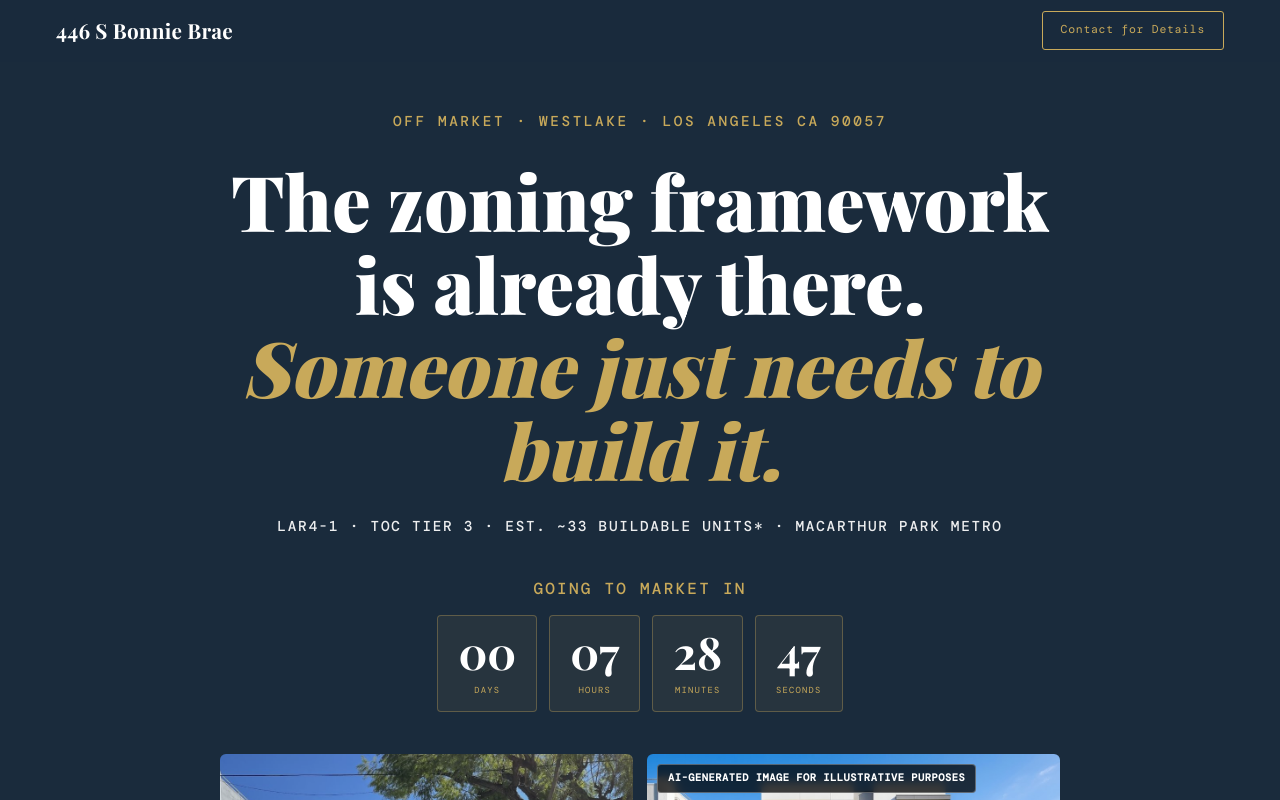
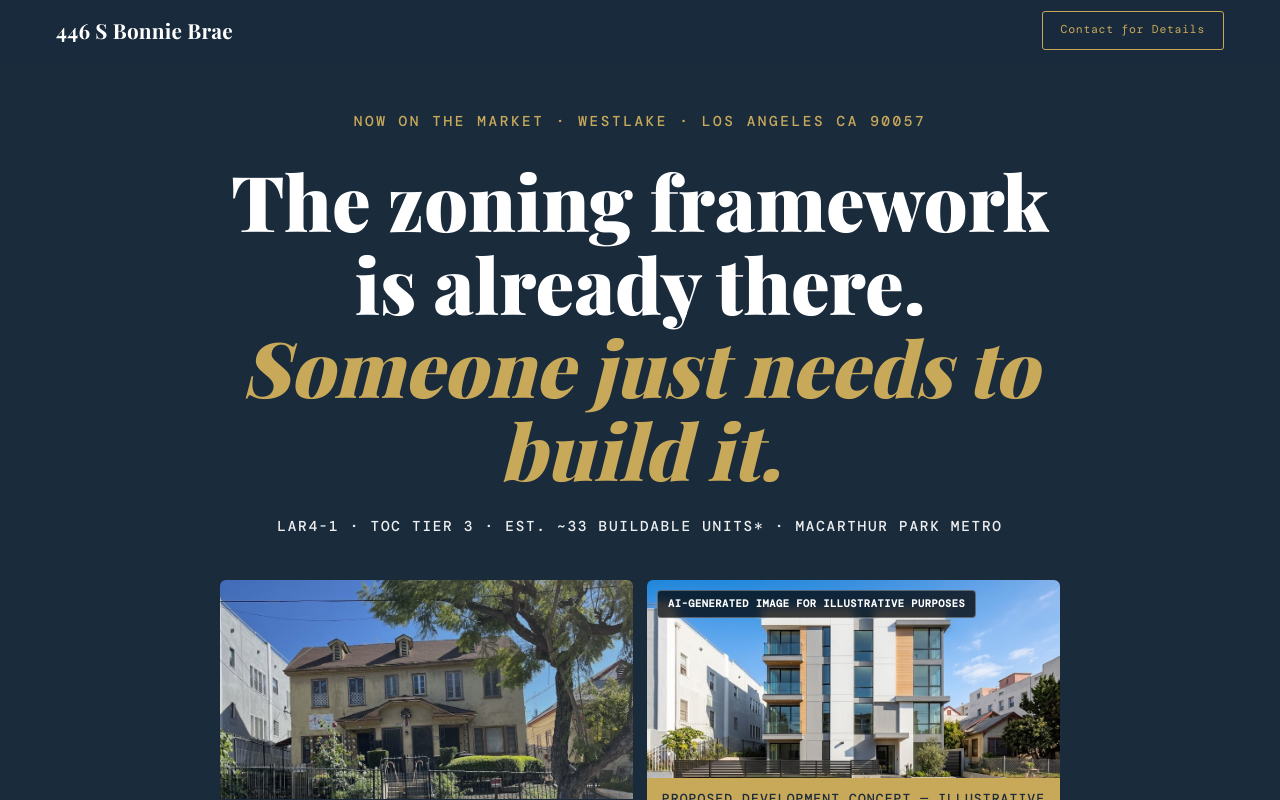
Before and after one commit to Ebenyi1976/446-bonnie-brea, a Next.js app: page / in a window 1280 px wide. Shown: the top 800 px of the page. Built offline with nearby package versions, Linux system fonts and the light colour scheme.

Commit message:
Launch day updates: now on market, remove countdowns, update scarcity and meta

```diff
--- a/app/layout.tsx
+++ b/app/layout.tsx
@@ -22,8 +22,8 @@ const dmMono = DM_Mono({
 })
 
 export const metadata: Metadata = {
-  title: '446 S Bonnie Brae Street — Development Opportunity · Los Angeles',
-  description: 'Off-market multifamily development opportunity in Westlake, Los Angeles. TOC Tier 3. LAR4-1. Est. ~33 buildable units. MacArthur Park Metro adjacent.',
+  title: '446 S Bonnie Brae Street — Now on the Market · Los Angeles',
+  description: 'Multifamily development opportunity now on the market in Westlake, Los Angeles. TOC Tier 3. LAR4-1. Est. ~33 buildable units. MacArthur Park Metro adjacent. Contact Edit Benyi DRE #01918439.',
 }
 
 export default function RootLayout({ children }: { children: React.ReactNode }) {
--- a/app/page.tsx
+++ b/app/page.tsx
@@ -12,14 +12,12 @@ export default function Home() {
 
       {/* 2. HERO */}
       <Reveal className="hero">
-        <div className="heroLabel">OFF MARKET · WESTLAKE · LOS ANGELES CA 90057</div>
+        <div className="heroLabel">NOW ON THE MARKET · WESTLAKE · LOS ANGELES CA 90057</div>
         <h1 className="heroH1">
           The zoning framework is already there.<br />
           <span className="accent">Someone just needs to build it.</span>
         </h1>
         <div className="heroSubline">LAR4-1 · TOC TIER 3 · EST. ~33 BUILDABLE UNITS* · MACARTHUR PARK METRO</div>
-
-        <Countdown />
 
         <div className="baPhotos">
           <div className="baPhoto cropBottom">
@@ -209,13 +207,12 @@ export default function Home() {
       {/* 10. SCARCITY CLOSE */}
       <Reveal className="block bgNavy">
         <div className="wrapNarrow scarcity">
-          <div className="scarcityLbl">Exclusive Access Window</div>
+          <div className="scarcityLbl">Now on the Market</div>
           <h2 className="scarcityH2">
-            Once this goes to market —<br />
-            <span className="accent">this conversation changes.</span>
+            This is a competitive process —<br />
+            <span className="accent">the time to move is now.</span>
           </h2>
-          <p className="scarcityBody">Right now you are seeing this before the broader market does. Once the exclusivity window closes, this becomes a competitive process. The developers who move first set the terms. The ones who wait respond to them.</p>
-          <Countdown />
+          <p className="scarcityBody">446 S Bonnie Brae Street is now available. Full financials and deal details are available to qualified developers and investors upon request. The developers who move first set the terms. The ones who wait respond to them.</p>
           <a href="#contact" className="ctaGold">Contact for Details →</a>
           <p className="ctaNote">No price shown publicly. Full financials available to qualified developers and investors upon request.</p>
         </div>
```
